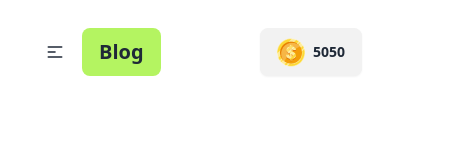
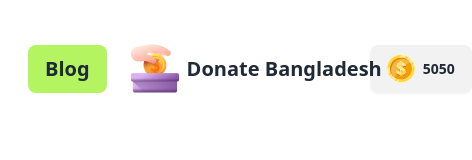
Before and after one commit to Apon-Ahammed/Assiginment05, a plain HTML site: page practice.html in a window 390 px wide. Shown: the whole page, 472 px wide, since content can reach past the window. Drawn offline with nearby package versions, Linux system fonts and the light colour scheme.

Commit message:
add some coding

```diff
--- a/practice.html
+++ b/practice.html
@@ -23,33 +23,12 @@
 <body class="my-5 mx-5">
 
     <div class="navbar bg-base-100">
+
         <div class="navbar-start">
-          <div class="dropdown">
-            <div tabindex="0" role="button" class="btn btn-ghost lg:hidden">
-              <svg
-                xmlns="http://www.w3.org/2000/svg"
-                class="h-5 w-5"
-                fill="none"
-                viewBox="0 0 24 24"
-                stroke="currentColor">
-                <path
-                  stroke-linecap="round"
-                  stroke-linejoin="round"
-                  stroke-width="2"
-                  d="M4 6h16M4 12h8m-8 6h16" />
-              </svg>
-            </div>
-            <ul
-              tabindex="0"
-              class="menu menu-sm dropdown-content bg-base-100 rounded-box z-[1] mt-3 w-52 p-2 shadow">
-              <li><a>Bangladesh</a></li>
-
-            </ul>
-          </div>
-          <a class="btn btn-ghost text-xl font-semibold bg-[#B4F461]" href="question.html">Blog</a>
+           <a class="btn btn-ghost text-xl font-semibold bg-[#B4F461]" href="question.html">Blog</a>
         </div>
-        <div class="navbar-center hidden lg:flex">
-          <ul class="menu menu-horizontal px-1">
+        <div class="navbar-center  lg:flex">
+          <ul class="menu menu-horizontal ">
             <li><a class="text-xl font-semibold"> <img src="./assets/logo.png" alt="">Donate Bangladesh</a></li>
           </ul>
         </div>
```
Also changed, not shown: index.html (+26 -1 lines).
